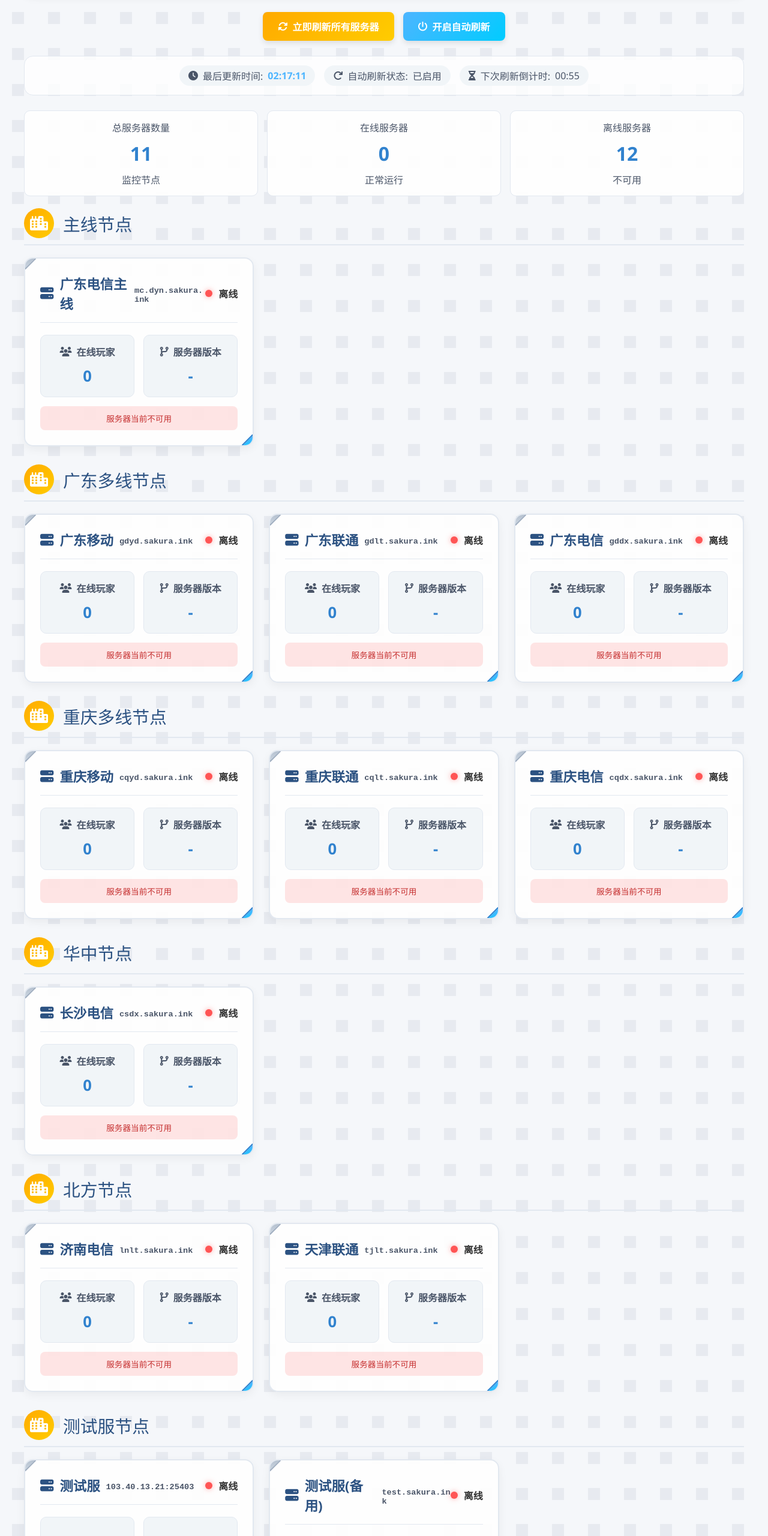
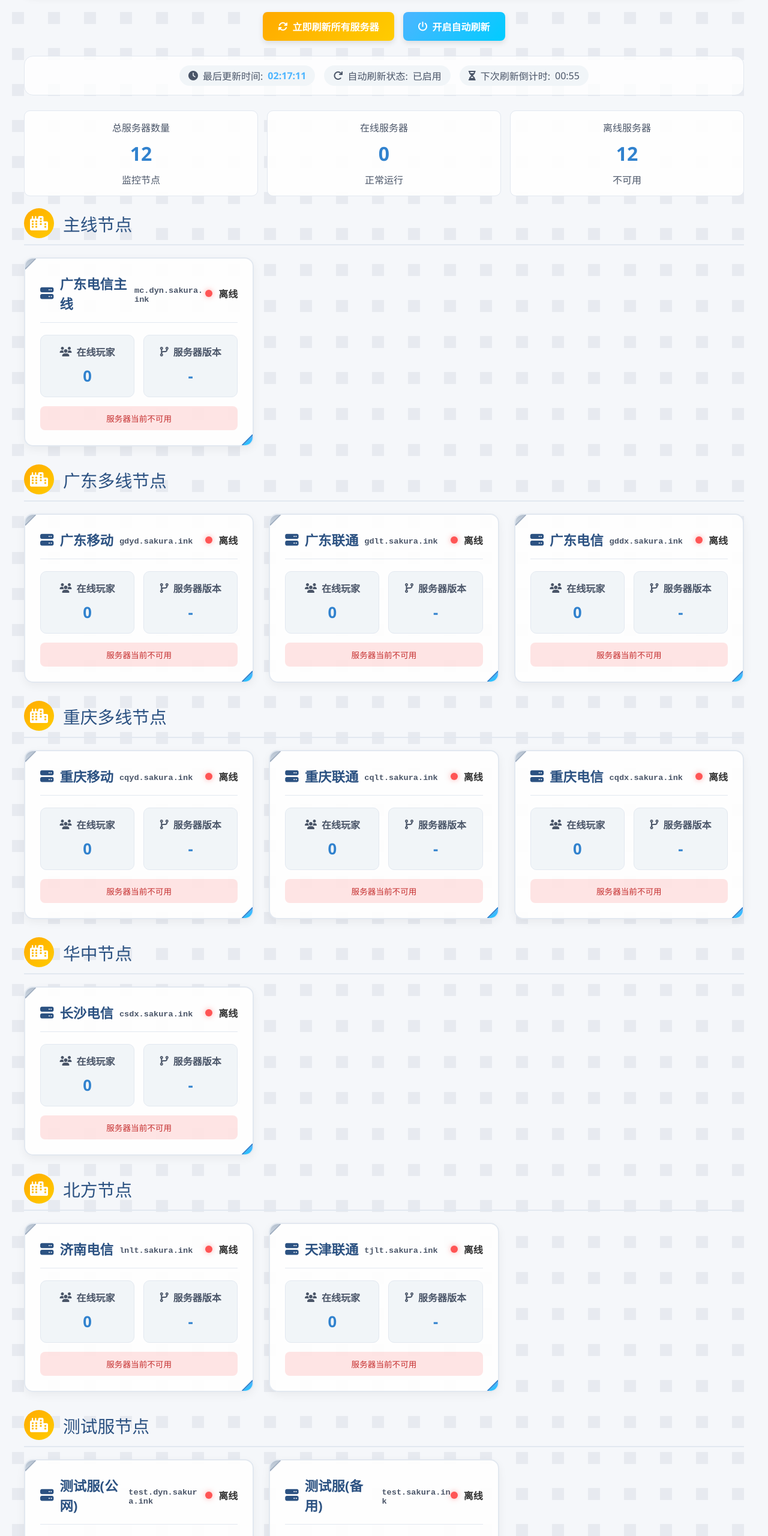
Before and after one commit to Hakutyan-bai/serverhelp, a plain HTML site: page serveriptest2auto.html in a window 1280 px wide. Shown: the part 240-2800 px from the top of the page at 60% size. Drawn offline with Linux system fonts and the light colour scheme; no server answers.

Commit message:
update serveriptest2auto.html

```diff
--- a/serveriptest2auto.html
+++ b/serveriptest2auto.html
@@ -605,7 +605,7 @@
         <div class="stats">
             <div class="stat-card">
                 <div class="stat-label">总服务器数量</div>
-                <div class="stat-value" id="totalServers">11</div>
+                <div class="stat-value" id="totalServers">12</div>
                 <div class="stat-label">监控节点</div>
             </div>
             <div class="stat-card">
@@ -733,7 +733,7 @@
                 id: "other",
                 name: "测试服节点",
                 servers: [
-                    { id: 11, region: "测试服", address: "103.40.13.21:25403" },
+                    { id: 11, region: "测试服(公网)", address: "test.dyn.sakura.ink" },
                     { id: 12, region: "测试服(备用)", address: "test.sakura.ink" }
                 ]
             }
```
